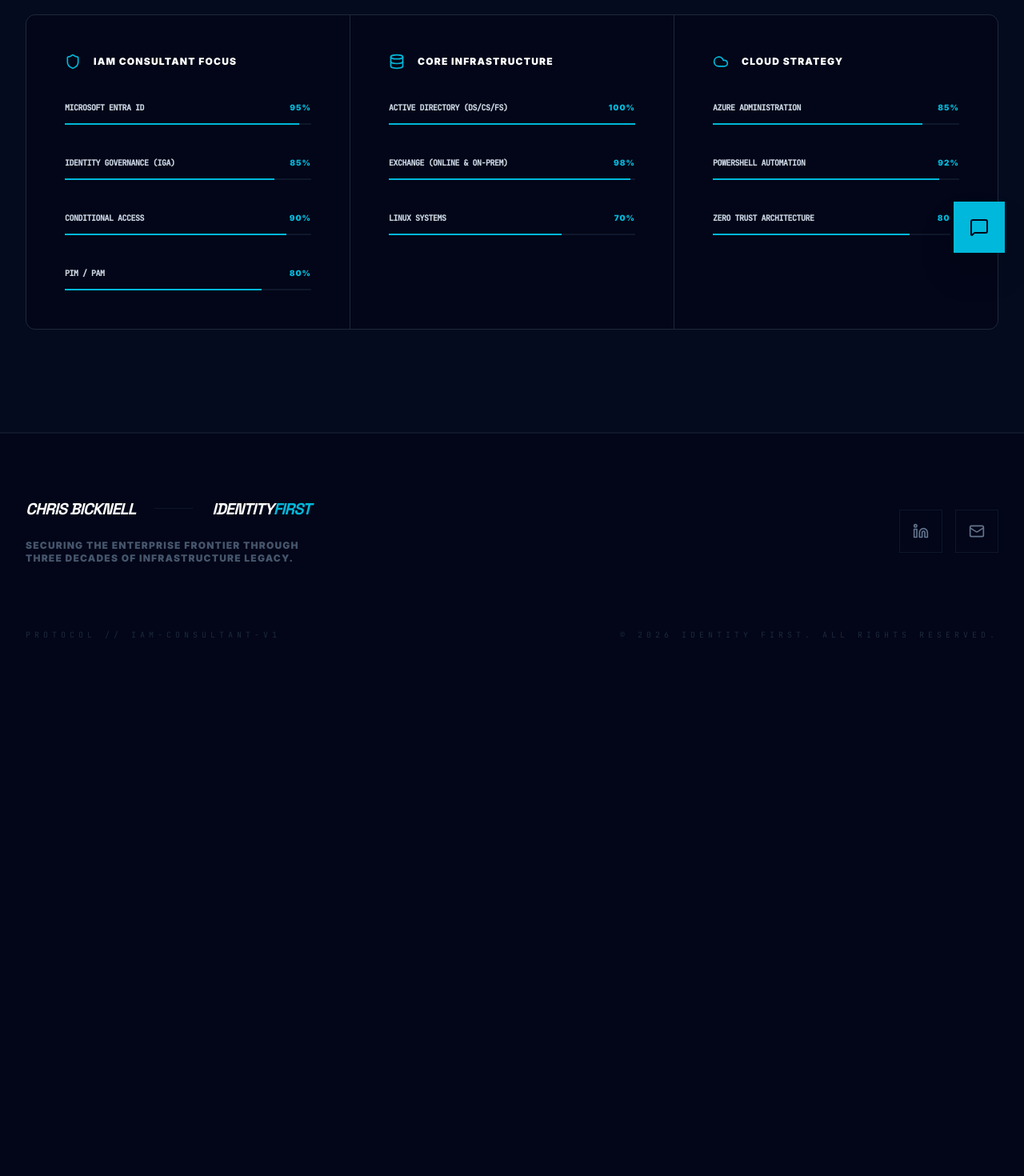
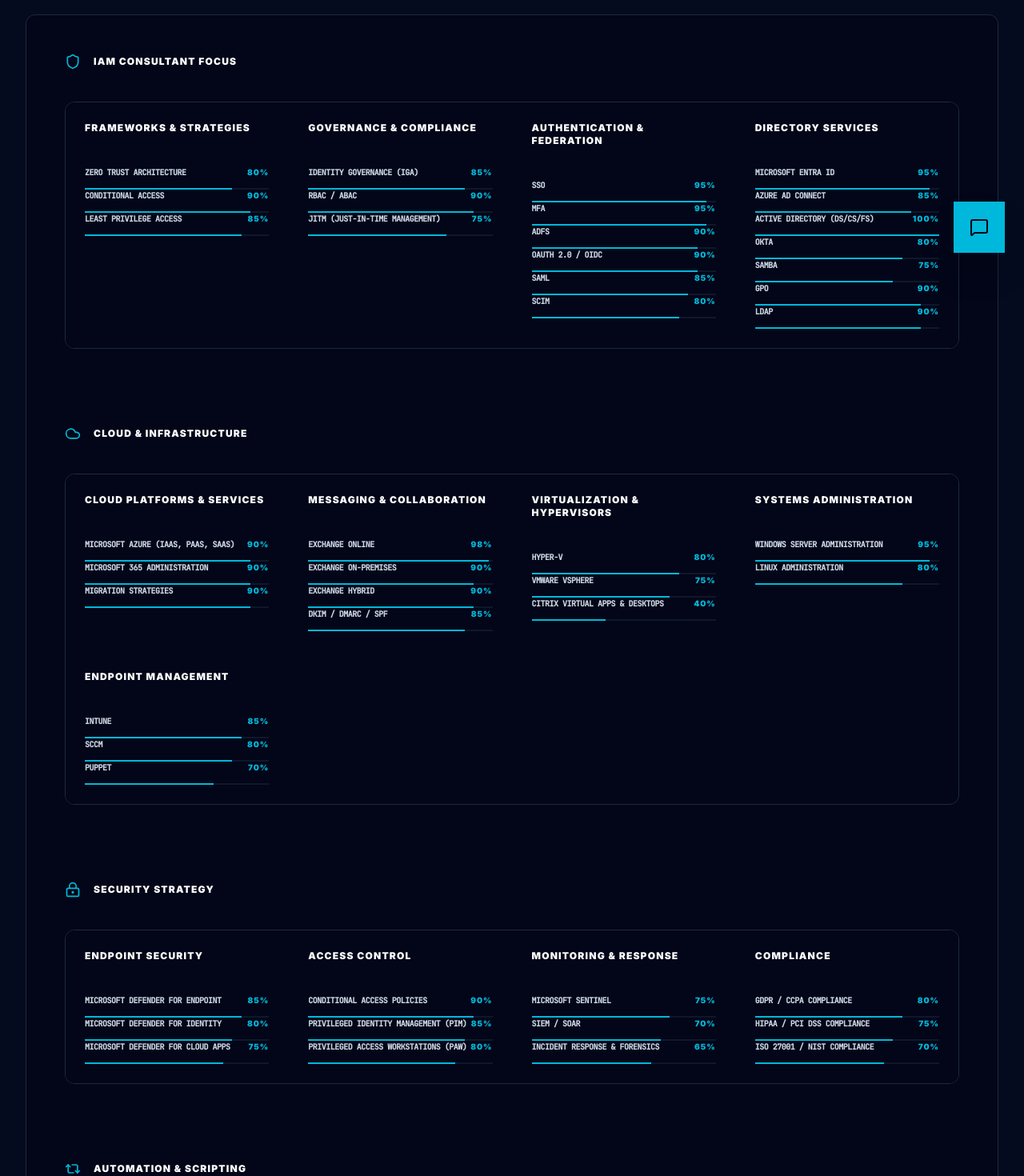
Before and after one commit to chrisbee2812/bickrsv2-0, a React (Vite) app: page /skills in a window 1280 px wide. Shown: the part 460-1930 px from the top of the page at 80% size. Before the commit the page ends 1341 px from the top, so only its background shows below. Built offline with nearby package versions, Linux system fonts and the light colour scheme.

Commit message:
updated skills and skillgrid

```diff
--- a/src/components/SkillGrid.tsx
+++ b/src/components/SkillGrid.tsx
@@ -1,14 +1,64 @@
 import React from 'react';
 import { motion } from 'motion/react';
-import { Shield, Database, Cloud } from 'lucide-react';
+import { Shield, Database, Cloud, LockKeyhole, Repeat2 } from 'lucide-react';
 import { skills } from '../data/skills';
 
 export function SkillGrid() {
   const categories = [
-    { id: 'IAM', label: 'IAM Consultant Focus', icon: Shield },
-    { id: 'Microsoft Core', label: 'Core Infrastructure', icon: Database },
-    { id: 'Cloud & Security', label: 'Cloud Strategy', icon: Cloud },
+    { id: 'IAM',
+      label: 'IAM Consultant Focus',
+      icon: Shield,
+      subcategories: [
+        { id: 'Frameworks', label: 'Frameworks & Strategies' },
+        { id: 'Governance', label: 'Governance & Compliance' },
+        { id: 'Authentication', label: 'Authentication & Federation' },
+        { id: 'Directory', label: 'Directory Services' },
+      ]
+    },
+    { id: 'Cloud',
+      label: 'Cloud & Infrastructure',
+      icon: Cloud,
+      subcategories: [
+        { id: 'Cloud', label: 'Cloud Platforms & Services' },
+        { id: 'Messaging', label: 'Messaging & Collaboration' },
+        { id: 'Virtualization', label: 'Virtualization & Hypervisors' },
+        { id: 'Systems', label: 'Systems Administration' },
+        { id: 'Endpoint Management', label: 'Endpoint Management' },
+      ]
+    },
+    { id: 'Security',
+      label: 'Security Strategy',
+      icon: LockKeyhole,
+      subcategories: [
+        { id: 'Endpoint Security', label: 'Endpoint Security' },
+        { id: 'Access Control', label: 'Access Control' },
+        { id: 'Monitoring & Response', label: 'Monitoring & Response' },
+        { id: 'Compliance', label: 'Compliance' }
+      ]
+    },
+    { id: 'Automation',
+      label: 'Automation & Scripting',
+      icon: Repeat2,
+      subcategories: [
+        { id: 'Automation', label: 'Automation' },
+        { id: 'Modern Web Development', label: 'Modern Web Development' }
+      ]
+    },
+    { id: 'Migration',
+      label: 'Migration & Management',
+      icon: Database,
+      subcategories: [
+        { id: 'Migration', label: 'Migration' },
+        { id: 'Management', label: 'Management' }
+      ]
+    },
   ];
+  // const subcategories = [
+  //   { id: 'Frameworks', label: 'Frameworks & Strategies' },
+  //   { id: 'Governance', label: 'Governance & Compliance' },
+  //   { id: 'Authentication', label: 'Authentication & Federation' },
+  //   { id: 'Directory', label: 'Directory Services' },
+  // ];
 
   return (
     <section className="py-32 bg-slate-900/30 border-y border-slate-900" id="skills">
@@ -27,7 +77,7 @@ export function SkillGrid() {
           </div>
         </div>
 
-        <div className="grid md:grid-cols-3 gap-px bg-slate-800 border border-slate-800 overflow-hidden rounded-xl">
+        <div className="bg-slate-800 border border-slate-800 overflow-hidden rounded-xl">
           {categories.map((cat, idx) => (
             <motion.div
               key={cat.id}
@@ -42,9 +92,20 @@ export function SkillGrid() {
                 <h3 className="font-black text-white uppercase tracking-widest text-xs">{cat.label}</h3>
               </div>
 
-              <div className="space-y-10">
-                {skills.filter(s => s.category === cat.id).map(skill => (
+              {/* <div className="space-y-10"> */}
+              <div className="grid md:grid-cols-4 gap-px border border-slate-800 overflow-hidden rounded-xl">
+                {cat.subcategories.length > 0 && cat.subcategories.map(subcat => (
+                  <div key={subcat.id} className="p-6 bg-slate-950">
+                    <div className="flex items-center gap-4 mb-10">
+                      {/* <subcat.icon className="w-5 h-5 text-cyan-500" /> */}
+                      <h3 className="font-black text-white uppercase tracking-widest text-xs">{subcat.label}</h3>
+                    </div>
+                    {skills.filter(s => s.category === cat.id && s.subcategories.includes(subcat.id)).map(skill => (
                       <div key={skill.name}>
+                        {/* <div className="flex items-center gap-4 mb-10">
+                          <cat.icon className="w-5 h-5 text-cyan-500" />
+                          <h3 className="font-black text-white uppercase tracking-widest text-xs">{skill.subcategories}</h3>
+                        </div> */}
                         <div className="flex justify-between text-[10px] font-black uppercase tracking-widest mb-3">
                           <span className="text-slate-300 font-mono tracking-tighter">{skill.name}</span>
                           <span className="text-cyan-500">{skill.level}%</span>
@@ -60,6 +121,8 @@ export function SkillGrid() {
                       </div>
                     ))}
                   </div>
+                ))}
+              </div>
             </motion.div>
           ))}
         </div>
--- a/src/data/skills.ts
+++ b/src/data/skills.ts
@@ -1,14 +1,70 @@
 import { Skill } from "../types";
 
 export const skills: Skill[] = [
-  { name: "Microsoft Entra ID", level: 95, category: 'IAM' },
-  { name: "Identity Governance (IGA)", level: 85, category: 'IAM' },
-  { name: "Conditional Access", level: 90, category: 'IAM' },
-  { name: "PIM / PAM", level: 80, category: 'IAM' },
-  { name: "Active Directory (DS/CS/FS)", level: 100, category: 'Microsoft Core' },
-  { name: "Exchange (Online & On-prem)", level: 98, category: 'Microsoft Core' },
-  { name: "Linux Systems", level: 70, category: 'Microsoft Core' },
-  { name: "Azure Administration", level: 85, category: 'Cloud & Security' },
-  { name: "PowerShell Automation", level: 92, category: 'Cloud & Security' },
-  { name: "Zero Trust Architecture", level: 80, category: 'Cloud & Security' }
+  { name: "Zero Trust Architecture", level: 80, category: 'IAM', subcategories: ['Frameworks'] },
+  { name: "Conditional Access", level: 90, category: 'IAM', subcategories: ['Frameworks'] },
+  { name: "Least Privilege Access", level: 85, category: 'IAM', subcategories: ['Frameworks'] },
+  { name: "Identity Governance (IGA)", level: 85, category: 'IAM', subcategories: ['Governance'] },
+  { name: "RBAC / ABAC", level: 90, category: 'IAM', subcategories: ['Governance'] },
+  { name: "JITM (Just-in-Time Management)", level: 75, category: 'IAM', subcategories: ['Governance'] },
+  { name: "SSO", level: 95, category: 'IAM', subcategories: ['Authentication'] },
+  { name: "MFA", level: 95, category: 'IAM', subcategories: ['Authentication'] },
+  { name: "ADFS", level: 90, category: 'IAM', subcategories: ['Authentication'] },
+  { name: "OAuth 2.0 / OIDC", level: 90, category: 'IAM', subcategories: ['Authentication'] },
+  { name: "SAML", level: 85, category: 'IAM', subcategories: ['Authentication'] },
+  { name: "SCIM", level: 80, category: 'IAM', subcategories: ['Authentication'] },
+  { name: "Microsoft Entra ID", level: 95, category: 'IAM', subcategories: ['Directory'] },
+  { name: "Azure AD Connect", level: 85, category: 'IAM', subcategories: ['Directory'] },
+  { name: "Active Directory (DS/CS/FS)", level: 100, category: 'IAM', subcategories: ['Directory'] },
+  { name: "Okta", level: 80, category: 'IAM', subcategories: ['Directory'] },
+  { name: "Samba", level: 75, category: 'IAM', subcategories: ['Directory'] },
+  { name: "GPO", level: 90, category: 'IAM', subcategories: ['Directory'] },
+  { name: "LDAP", level: 90, category: 'IAM', subcategories: ['Directory'] },
+
+  { name: "Microsoft Azure (IaaS, PaaS, SaaS)", level: 90, category: 'Cloud', subcategories: ['Cloud'] },
+  { name: "Microsoft 365 Administration", level: 90, category: 'Cloud', subcategories: ['Cloud'] },
+  { name: "Migration Strategies", level: 90, category: 'Cloud', subcategories: ['Cloud'] },
+  { name: "Exchange Online", level: 98, category: 'Cloud', subcategories: ['Messaging'] },
+  { name: "Exchange On-Premises", level: 90, category: 'Cloud', subcategories: ['Messaging'] },
+  { name: "Exchange Hybrid", level: 90, category: 'Cloud', subcategories: ['Messaging'] },
+  { name: "DKIM / DMARC / SPF", level: 85, category: 'Cloud', subcategories: ['Messaging'] },
+  { name: "Hyper-V", level: 80, category: 'Cloud', subcategories: ['Virtualization'] },
+  { name: "VMware vSphere", level: 75, category: 'Cloud', subcategories: ['Virtualization'] },
+  { name: "Citrix Virtual Apps & Desktops", level: 40, category: 'Cloud', subcategories: ['Virtualization'] },
+  { name: "Windows Server Administration", level: 95, category: 'Cloud', subcategories: ['Systems'] },
+  { name: "Linux Administration", level: 80, category: 'Cloud', subcategories: ['Systems'] },
+  { name: "InTune", level: 85, category: 'Cloud', subcategories: ['Endpoint Management'] },
+  { name: "SCCM", level: 80, category: 'Cloud', subcategories: ['Endpoint Management'] },
+  { name: "Puppet", level: 70, category: 'Cloud', subcategories: ['Endpoint Management'] },
+
+  { name: "Microsoft Defender for Endpoint", level: 85, category: 'Security', subcategories: ['Endpoint Security'] },
+  { name: "Microsoft Defender for Identity", level: 80, category: 'Security', subcategories: ['Endpoint Security'] },
+  { name: "Microsoft Defender for Cloud Apps", level: 75, category: 'Security', subcategories: ['Endpoint Security'] },
+  { name: "Conditional Access Policies", level: 90, category: 'Security', subcategories: ['Access Control'] },
+  { name: "Privileged Identity Management (PIM)", level: 85, category: 'Security', subcategories: ['Access Control'] },
+  { name: "Privileged Access Workstations (PAW)", level: 80, category: 'Security', subcategories: ['Access Control'] },
+  { name: "Microsoft Sentinel", level: 75, category: 'Security', subcategories: ['Monitoring & Response'] },
+  { name: "SIEM / SOAR", level: 70, category: 'Security', subcategories: ['Monitoring & Response'] },
+  { name: "Incident Response & Forensics", level: 65, category: 'Security', subcategories: ['Monitoring & Response'] },
+  { name: "GDPR / CCPA Compliance", level: 80, category: 'Security', subcategories: ['Compliance'] },
+  { name: "HIPAA / PCI DSS Compliance", level: 75, category: 'Security', subcategories: ['Compliance'] },
+  { name: "ISO 27001 / NIST Compliance", level: 70, category: 'Security', subcategories: ['Compliance'] },
+
+  { name: "PowerShell Automation", level: 95, category: 'Automation', subcategories: ['Automation'] },
+  { name: "Bash Scripting", level: 85, category: 'Automation', subcategories: ['Automation'] },
+  { name: "Python Scripting", level: 70, category: 'Automation', subcategories: ['Automation'] },
+  { name: "JavaScript", level: 95, category: 'Automation', subcategories: ['Automation'] },
+  { name: "Node.js", level: 70, category: 'Automation', subcategories: ['Automation'] },
+  { name: "HTML", level: 98, category: 'Automation', subcategories: ['Modern Web Development'] },
+  { name: "CSS & Tailwind", level: 95, category: 'Automation', subcategories: ['Modern Web Development'] },
+  { name: "React.js", level: 80, category: 'Automation', subcategories: ['Modern Web Development'] },
+
+  { name: "Quest Migration Manager", level: 85, category: 'Migration', subcategories: ['Migration'] },
+  { name: "Quest On Demand Migration", level: 80, category: 'Migration', subcategories: ['Migration'] },
+  { name: "BitTitan MigrationWiz", level: 75, category: 'Migration', subcategories: ['Migration'] },
+  { name: "Enterprise Vault Migration", level: 70, category: 'Migration', subcategories: ['Migration'] },
+  { name: "Migration Planning & Strategy", level: 90, category: 'Migration', subcategories: ['Management'] },
+  { name: "Project Reporting", level: 85, category: 'Migration', subcategories: ['Management'] },
+  { name: "Team Leadership & Mentorship", level: 80, category: 'Migration', subcategories: ['Management'] },
+
 ];
--- a/src/types.ts
+++ b/src/types.ts
@@ -21,5 +21,6 @@ export interface BlogPost {
 export interface Skill {
   name: string;
   level: number; // 0-100
-  category: 'IAM' | 'Microsoft Core' | 'Cloud & Security';
+  category: 'IAM' | 'Migration' | 'Cloud' | 'Security' | 'Automation';
+  subcategories: string[];
 }
```
Lines whose indentation alone changed are shown as unchanged.
